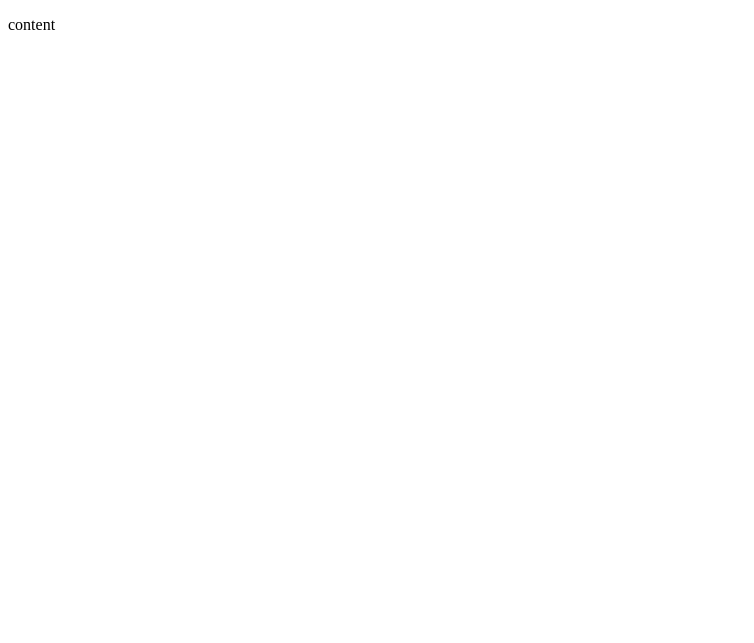
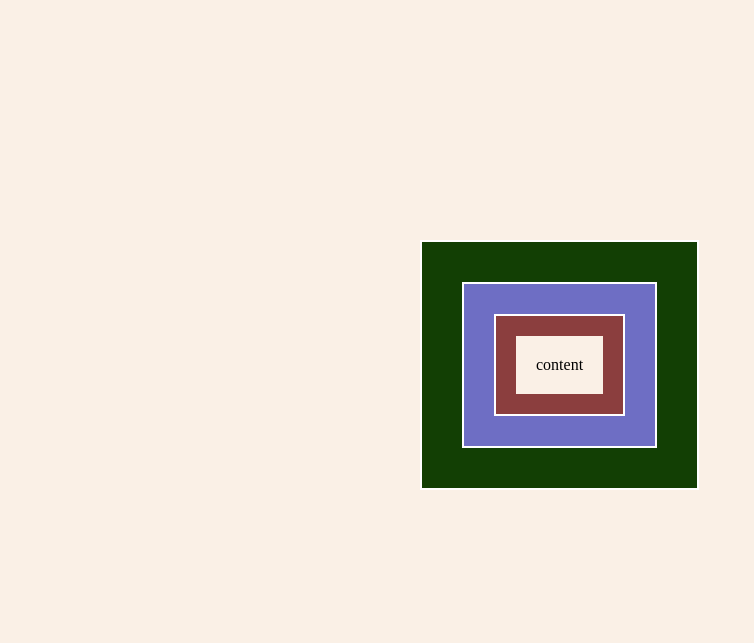
Before and after one commit to WaceraMercyThird/Grit_Webpage, a plain HTML site: page 1BoxModel/Box_Mobel/index.html in a window 1280 px wide. Shown: the whole page, without its empty margins (0-754 px from the left). Drawn offline with Linux system fonts and the light colour scheme.

Commit message:
Box_Model

```diff
--- a/1BoxModel/Box.html
+++ b/1BoxModel/Box_Mobel/index.html
@@ -4,7 +4,7 @@
     <meta charset="UTF-8">
     <meta http-equiv="X-UA-Compatible" content="IE=edge">
     <meta name="viewport" content="width=device-width, initial-scale=1.0">
-    <link rel="stylclesheet" href="/1BoxModel/style.css">
+    <link rel="stylesheet" href="/1BoxModel/Box_Mobel/style.css">
     <title>Document</title>
 </head>
 <body>
--- a/Box_Mobel/style.css
+++ /dev/null
@@ -1,43 +0,0 @@
-*{
-    margin: 0;
-    padding: 0;
-    box-sizing: border-box;
-   background-color: linen ;
-
-}
-
-.container{
-    position: absolute;
-    top: 30%;
-    left: 420px;
-    bottom: 20%;
-
-
-}
-/* .border{
-    margin-top: 2%;
-    background-color: rgb(255, 0, 242);
-    max-width: 90%;
-    padding:60px;
-} */
-.outline{
-    background-color: #123f04;
-    border: 2px solid #fff;
-    padding: 40px ;
-}
-.margin{
-    background-color: #6e6ec4;
-    border: 2px solid #fff;
-    padding: 30px;
-}
-.padding{
-    text-align: center;
-    background-color: #8b3e3e;
-    border: 2px solid #fff;
-    padding: 20px;
-    /* width: 30%; */
-
-}
-p{
-    padding: 20px;
-}
```
Also changed, not shown: Box_Mobel/index.html (deleted, +0 -48 lines), 1BoxModel/Box_Mobel/style.css (renamed from 1BoxModel/style.css).
